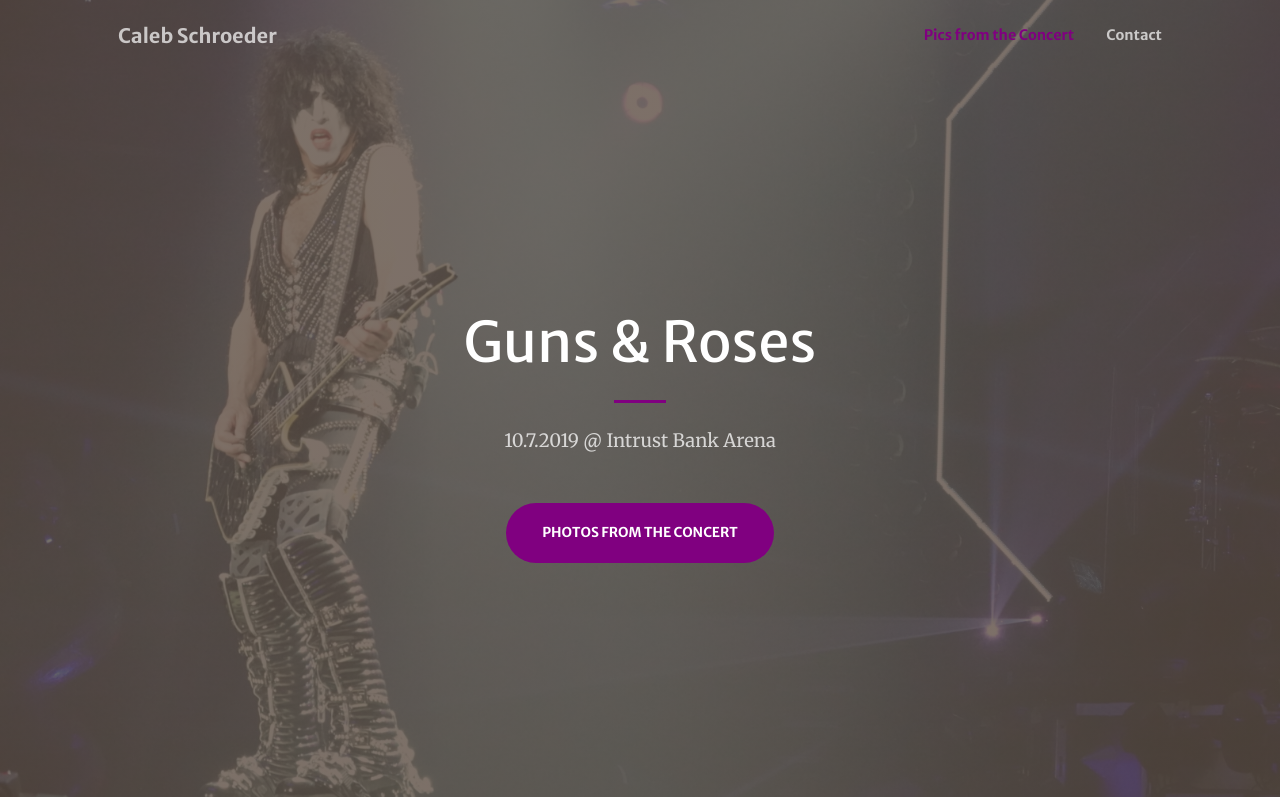
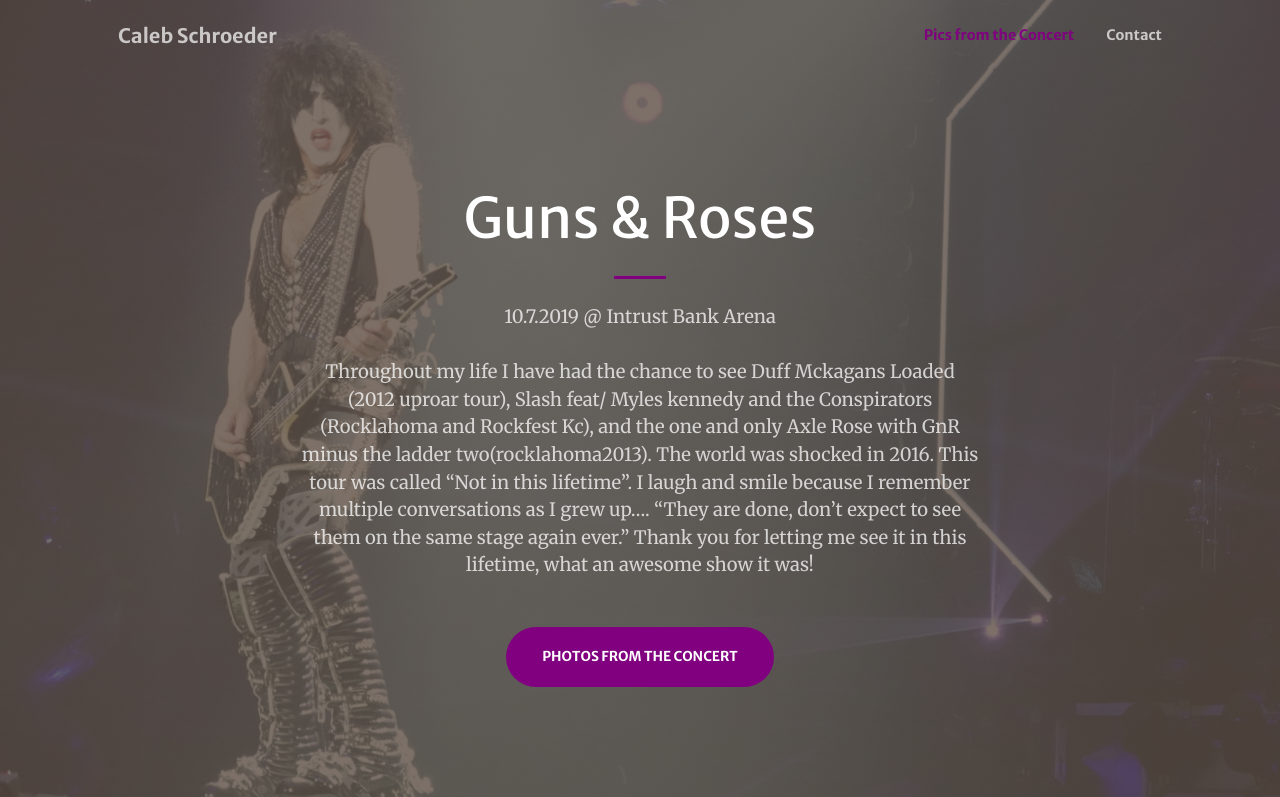
Before and after one commit to mattyparty/concertphotography, a plain HTML site: page concert_sets/guns_n_roses.html in a window 1280 px wide. Shown: the top 797 px of the page. Drawn offline with nearby package versions, Linux system fonts and the light colour scheme; some packages are replaced by stand-ins of ours; a script that the page names is missing.

Commit message:
added more concert text from caleb

```diff
--- a/concert_sets/guns_n_roses.html
+++ b/concert_sets/guns_n_roses.html
@@ -91,6 +91,15 @@
           <div class="col-lg-8 align-self-baseline">
             <p class="text-white-75 mb-5">
               10.7.2019 @ Intrust Bank Arena
+              <br>
+              <br>
+              Throughout my life I have had the chance to see Duff Mckagans Loaded (2012 uproar tour),
+               Slash feat/ Myles kennedy and the Conspirators (Rocklahoma and Rockfest Kc), and the one
+               and only Axle Rose with GnR minus the ladder two(rocklahoma2013).
+               The world was shocked in 2016. This tour was called “Not in this lifetime”.
+               I laugh and smile because I remember multiple conversations as I grew up….
+               “They are done, don’t expect to see them on the same stage again ever.”
+               Thank you for letting me see it in this lifetime, what an awesome show it was!
             </p>
             <a class="btn btn-primary btn-xl" href="#portfolio">Photos From the Concert</a>
           </div>
```
Also changed, not shown: concert_sets/blink182.html (+8 -0 lines), concert_sets/kiss.html (+6 -0 lines).
